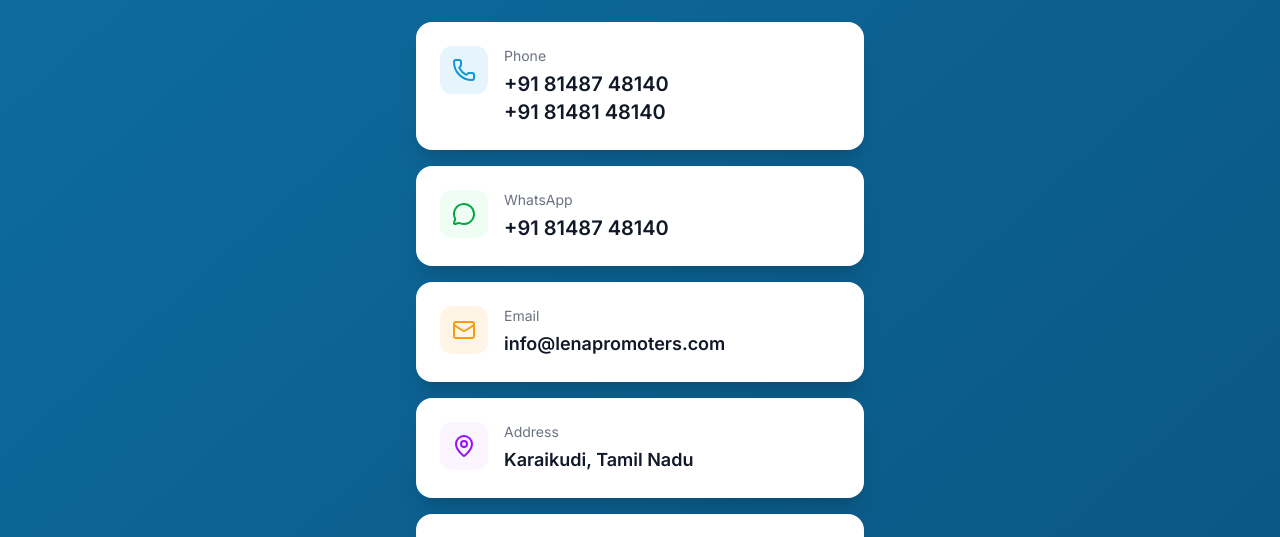
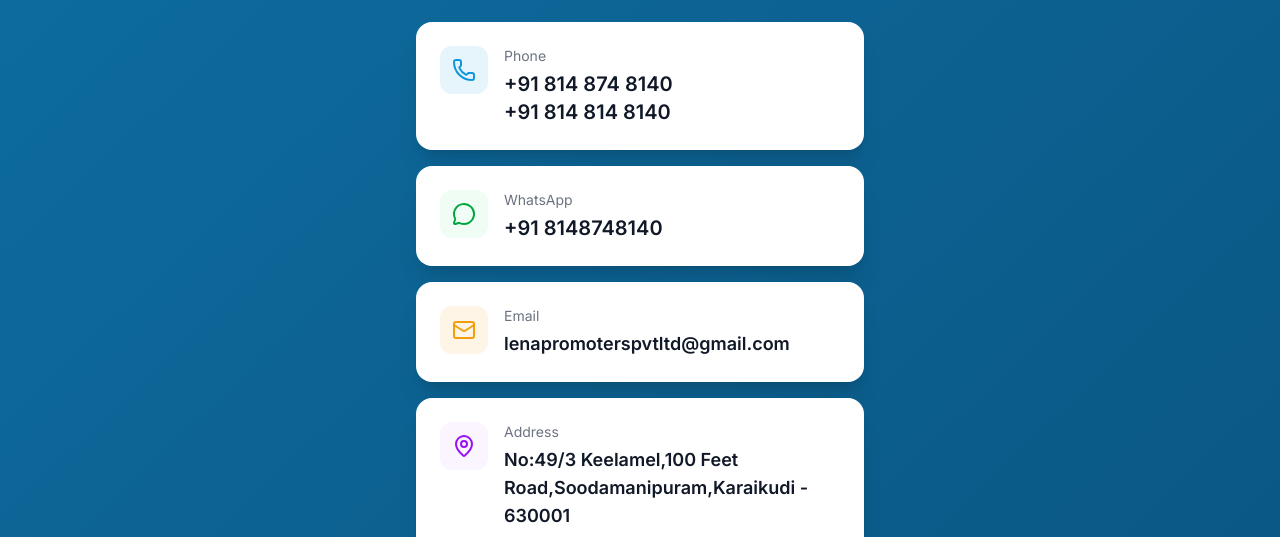
Before and after one commit to AWS-7/Lena-Promoters-Pvt-Ltd-Karaikudi-Final, a Next.js app: page /call in a window 1280 px wide. Shown: the part 406-943 px from the top of the page. Built offline with nearby package versions, Linux system fonts and the light colour scheme; no server answers; the database is empty.

Commit message:
files upload

```diff
--- a/src/app/admin/homepage/page.tsx
+++ b/src/app/admin/homepage/page.tsx
@@ -636,7 +636,7 @@
                 <label className="text-sm font-medium text-gray-700">Email</label>
                 <input
                   type="text"
-                  value={get("contact", "email", "info@lenapromoters.com")}
+                  value={get("contact", "email", "lenapromoterspvtltd@gmail.com")}
                   onChange={(e) => updateField("contact", "email", e.target.value)}
                   className="mt-1 w-full rounded-lg border border-gray-300 px-3 py-2 text-sm focus:border-[#1195db] focus:outline-none focus:ring-1 focus:ring-[#1195db]"
                 />
--- a/src/app/call/page.tsx
+++ b/src/app/call/page.tsx
@@ -20,11 +20,11 @@
       });
   }, []);
 
-  const phone1 = "+91 81487 48140";
-  const phone2 = "+91 81481 48140";
-  const email = settings?.email || "info@lenapromoters.com";
-  const address = settings?.address || "Karaikudi, Tamil Nadu";
-  const whatsapp = settings?.whatsapp || "+91 81487 48140";
+  const phone1 = "+91 814 874 8140";
+  const phone2 = "+91 814 814 8140";
+  const email = settings?.email || "lenapromoterspvtltd@gmail.com";
+  const address = settings?.address || "No:49/3 Keelamel,100 Feet Road,Soodamanipuram,Karaikudi - 630001";
+  const whatsapp = settings?.whatsapp || "+91 8148748140";
 
   return (
     <>
--- a/src/components/JourneySection.tsx
+++ b/src/components/JourneySection.tsx
@@ -21,7 +21,8 @@
   { year: "2022", title: "Lena Promoters Pvt Ltd", desc: "Incorporated as private limited company for professional real estate services.", icon: Award },
   { year: "2023", title: "Startup India", desc: "Recognized under Startup India initiative for innovation in real estate.", icon: Rocket },
   { year: "2024", title: "ISO 9001:2015 Certified", desc: "Achieved ISO 9001:2015 certification for quality management standards.", icon: Award },
-  { year: "2025", title: "ToyLink", desc: "Expanded into toy retail and distribution with ToyLink venture.", icon: Star },
+  { year: "2025", title: "Sivaganga Branch", desc: "Opened new branch at Collector Office Road, Kanjarangal, Sivaganga.", icon: Building2 },
+  { year: "2026", title: "Dubai Branch", desc: "Expanded internationally with Dubai office at Business Bay.", icon: MapPin },
 ];
 
 export default function JourneySection() {
--- a/src/components/TopHeader.tsx
+++ b/src/components/TopHeader.tsx
@@ -17,12 +17,12 @@
       });
   }, []);
 
-  const phone1 = "+91 81487 48140";
-  const phone2 = "+91 81481 48140";
-  const email = settings?.email || "info@lenapromoters.com";
-  const address = settings?.address || "Karaikudi, Tamil Nadu";
+  const phone1 = "+91 814 814 8140";
+  const phone2 = "+91 814 874 8140";
+  const email = settings?.email || "lenapromoterspvtltd@gmail.com";
+  const address = settings?.address || "Karaikudi, Tamil Nadu, India";
   const facebook = settings?.facebook || "#";
-  const instagram = settings?.instagram || "#";
+  const instagram = settings?.instagram || "https://www.instagram.com/lena_promoters_pvt_ltd?igsh=MTR4MnJqbGZhcGZuYw==";
   const youtube = settings?.youtube || "#";
 
   return (
```
